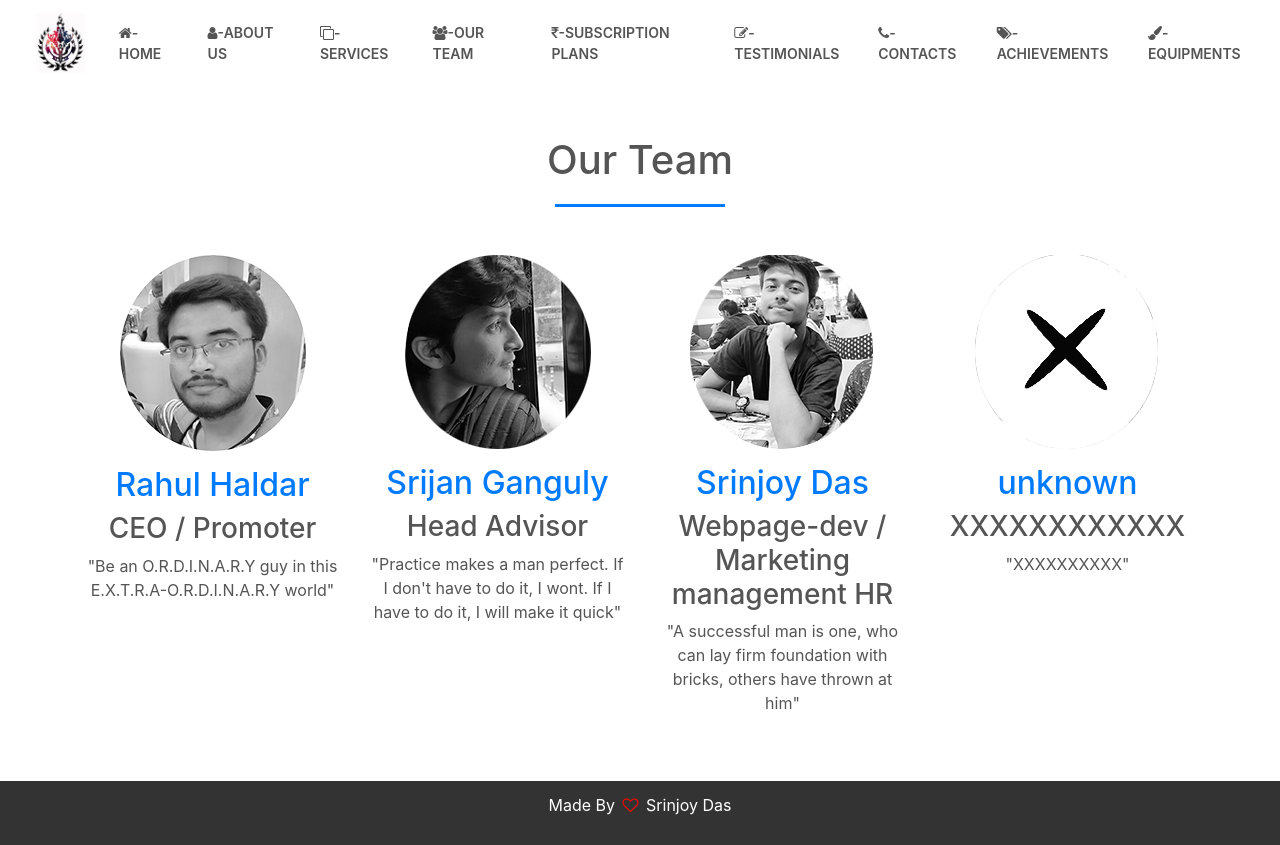
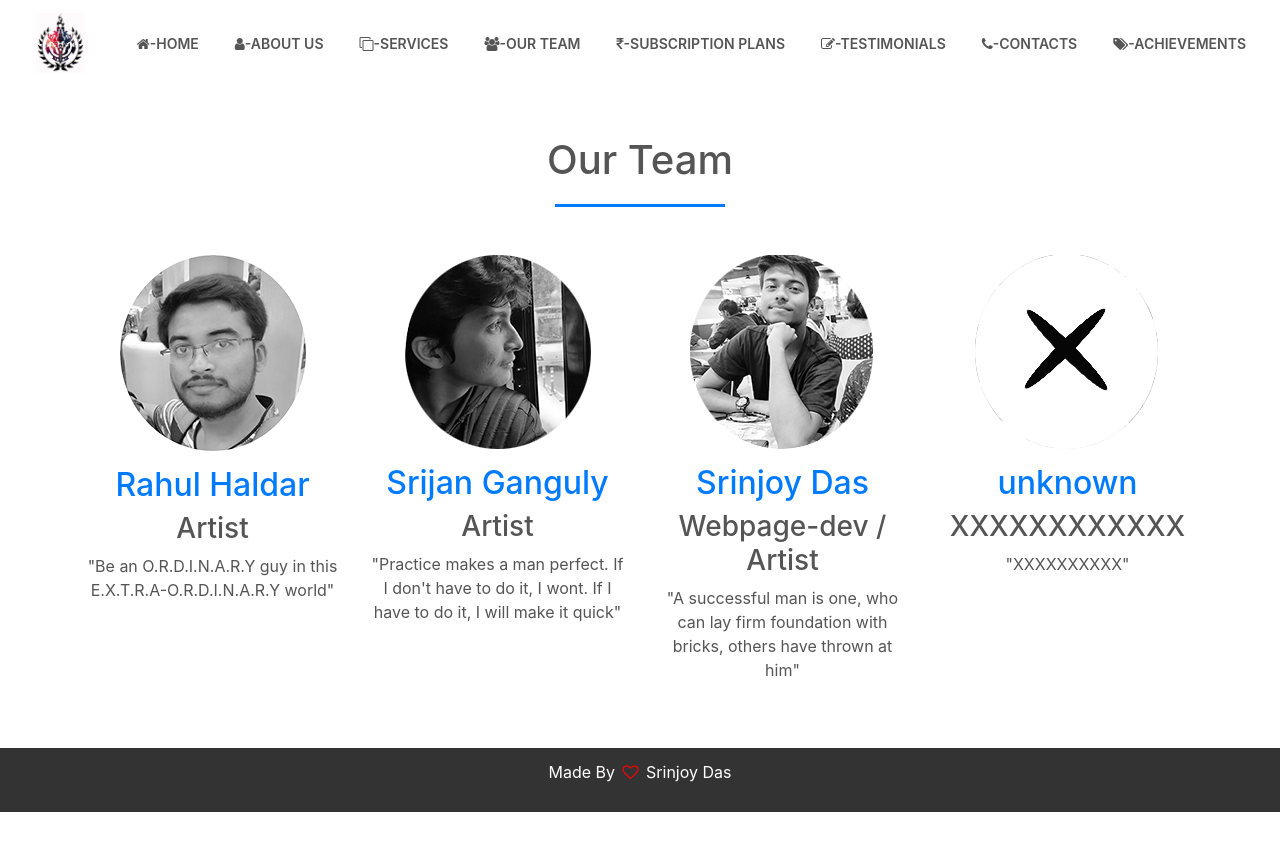
Before and after one commit to joy101020/DilletanteSketch.github.io, a plain HTML site: page team.html in a window 1280 px wide. After the commit the page ends 812 px from the top, so only its background shows below. Drawn offline with nearby package versions, Linux system fonts and the light colour scheme; files whose address does not match are found by name.

Commit message:
Update team.html

```diff
--- a/team.html
+++ b/team.html
@@ -43,9 +43,6 @@
        <li class="nav-item">
         <a class="nav-link" href="C:\Users\Srinjoy Das\Documents\GitHub\DilletanteSketch.github.io\achievements.html"><i class="fa fa-tags"></i>-ACHIEVEMENTS</a>
       </li>
-     <li class="nav-item">
-        <a class="nav-link" href="C:\Users\Srinjoy Das\Documents\GitHub\DilletanteSketch.github.io\equipments.html"><i class="fa fa-paint-brush"></i>-EQUIPMENTS</a>
-      </li>
     </ul>
   </div>
 </nav>
@@ -65,7 +62,7 @@
  </ul>
 </div>
   <h2>Rahul Haldar</h2>
-  <h3>CEO / Promoter</h3>
+  <h3>Artist</h3>
    <p>"Be an O.R.D.I.N.A.R.Y guy in this
         E.X.T.R.A-O.R.D.I.N.A.R.Y world"
    </p>
@@ -80,7 +77,7 @@
  </ul>
 </div>
   <h2>Srijan Ganguly</h2>
-  <h3>Head Advisor</h3>
+  <h3>Artist</h3>
    <p>"Practice makes a man perfect.
        If I don't have to do it, I wont.
        If I have to do it, I will make it quick"
@@ -96,7 +93,7 @@
  </ul>
 </div>
   <h2>Srinjoy Das</h2>
-  <h3>Webpage-dev / Marketing management HR</h3>
+  <h3>Webpage-dev / Artist</h3>
    <p>"A successful man is one, who can lay firm
        foundation with bricks, others have thrown
        at him"
```
